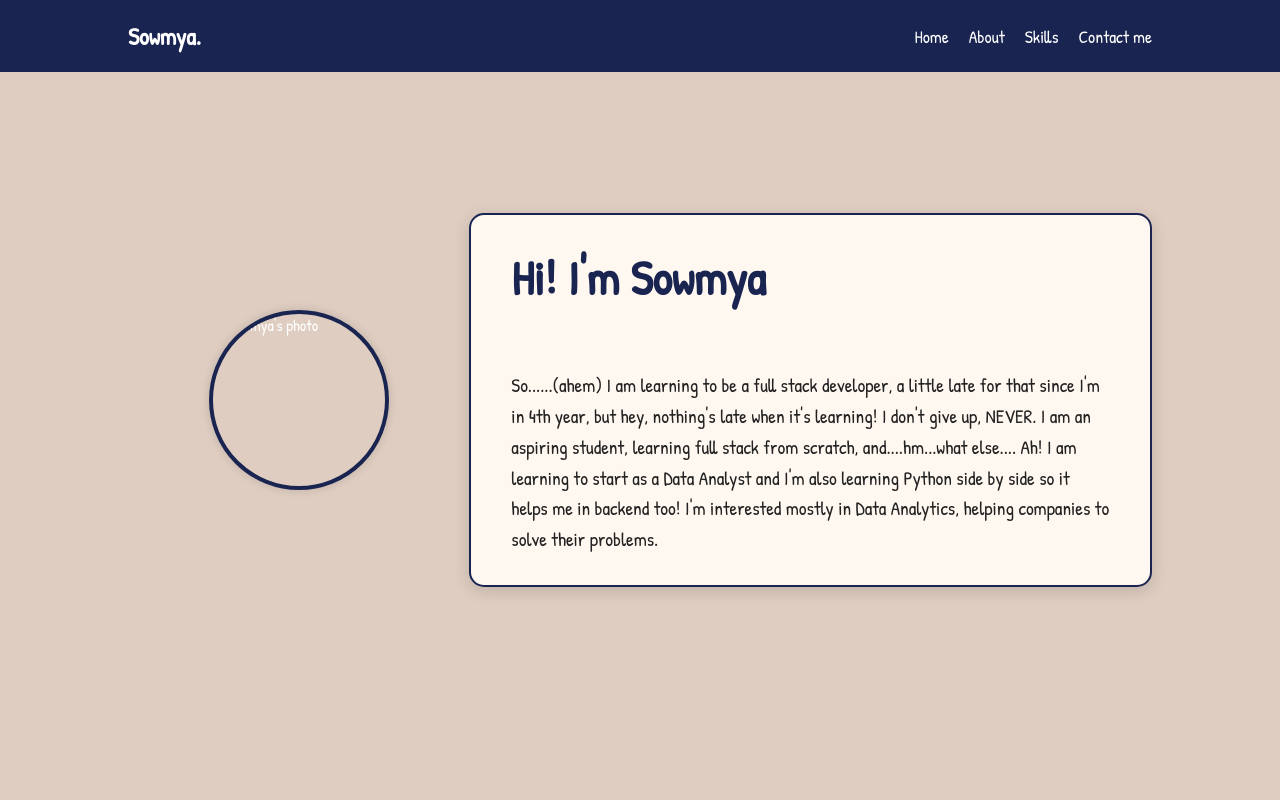
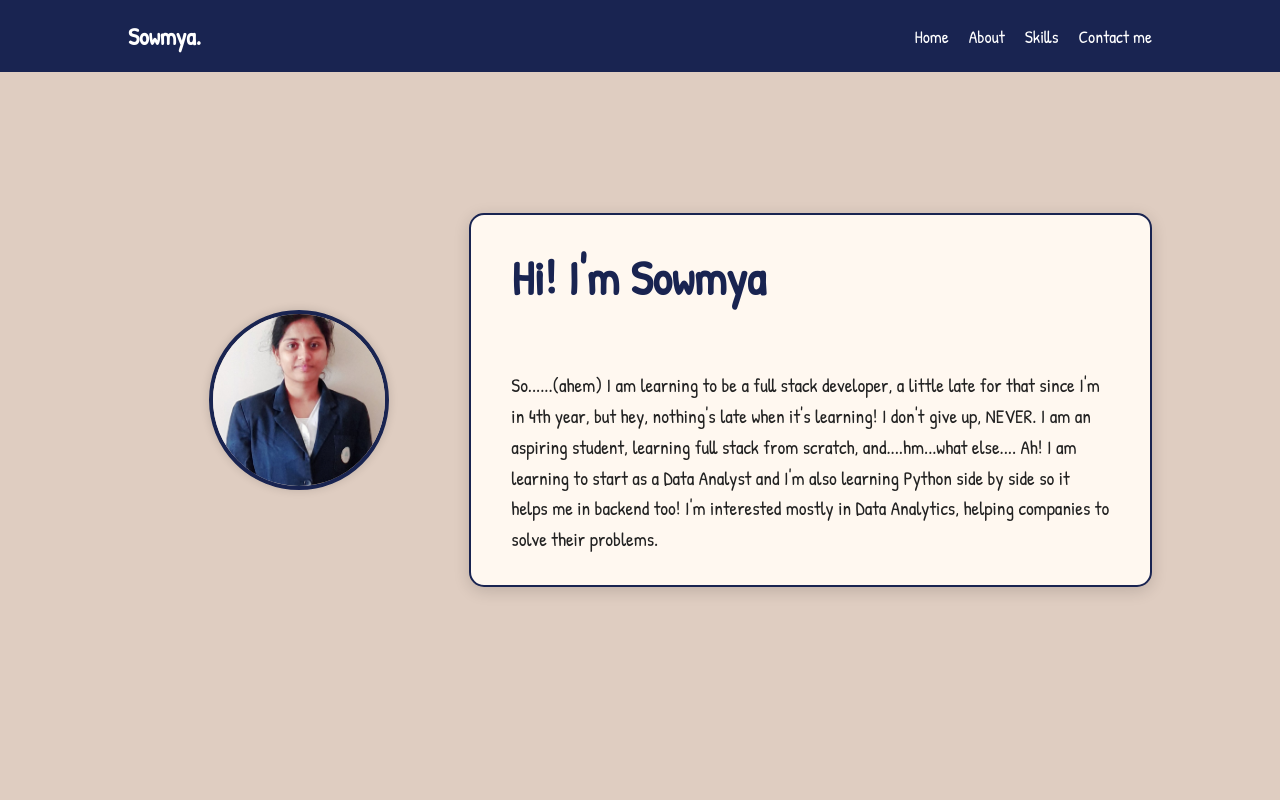
Before and after one commit to Sowmya344/My-Portfolio-Website, a plain HTML site: page index.html in a window 1280 px wide. Shown: the top 800 px of the page. Drawn offline with Linux system fonts and the light colour scheme; the site is published under a folder, as on GitHub Pages, so addresses that start at the root find nothing.

Commit message:
Update index.html

```diff
--- a/index.html
+++ b/index.html
@@ -20,7 +20,7 @@
     <!--section 1: Home content-->
     <section class="home" id="home">
         <div class="home-img">
-            <img src="/Images/SOWMYA PASSPORT (2).jpg" alt="Sowmya's photo" />
+            <img src="Images/SOWMYA PASSPORT (2).jpg" alt="Sowmya's photo" />
         </div>
 
         <div class="home-box">
```
